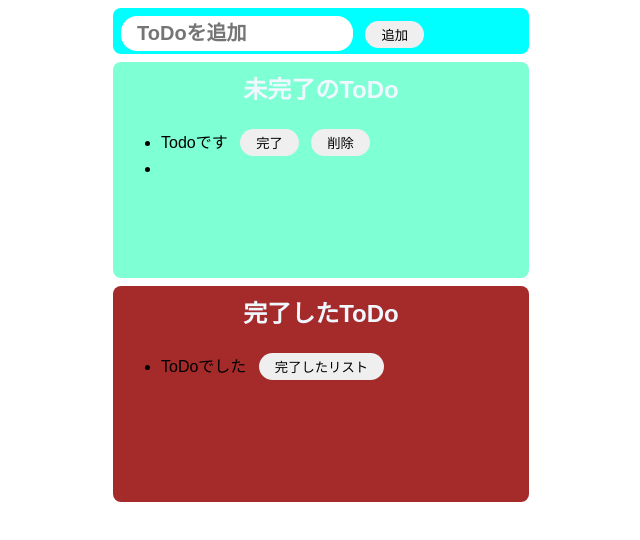
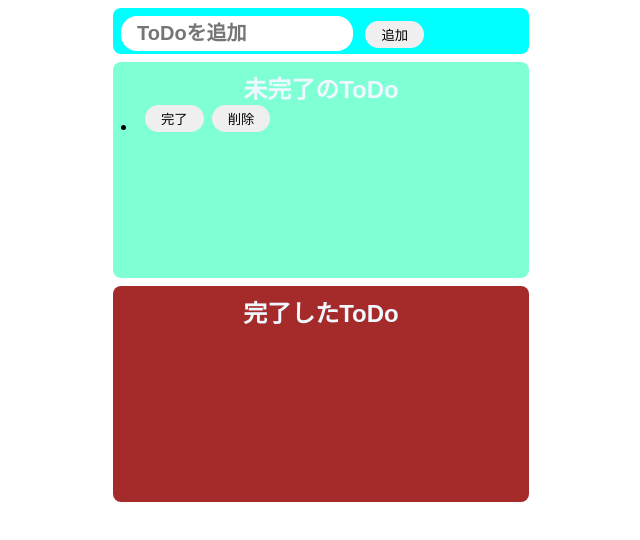
Before and after one commit to TakaYus/jsVanilaTodo, a website built with Parcel: page index.html in a window 1280 px wide. Both pictures are taken after a click on the button "追加". Shown: the whole page, without its empty margins (319-959 px from the left). Built offline with nearby package versions, Linux system fonts and the light colour scheme.

Commit message:
ToDoComplete

```diff
--- a/index.html
+++ b/index.html
@@ -9,31 +9,31 @@
   <body>
     <div class="input_area">
       <input id="addText" type="text" placeholder="ToDoを追加" />
-      <button id="add_bottun">追加</button>
+      <button id="add_button">追加</button>
     </div>
 
-    <div class="uncomplate_area">
+    <div class="uncomplete_area">
       <p class="title">未完了のToDo</p>
-      <ul>
-        <li id="uncomplate_list">
-          <div>
+      <ul id="uncomplete_list">
+        <!-- <li>
+          <div class="list_row">
             Todoです
             <button>完了</button>
             <button>削除</button>
           </div>
-        </li>
+        </li> -->
       </ul>
     </div>
 
-    <div class="complate_area">
+    <div class="complete_area">
       <p class="title">完了したToDo</p>
-      <ul>
-        <li>
-          <div>
+      <ul id="complete_list">
+        <!-- <li>
+          <div class="list_row">
             ToDoでした
             <button>完了したリスト</button>
           </div>
-        </li>
+        </li> -->
       </ul>
     </div>
   </body>
--- a/src/index.js
+++ b/src/index.js
@@ -3,20 +3,76 @@ import "./styles.css";
 const onClickAdd = () => {
   const inputText = document.querySelector("#addText").value;
   document.querySelector("#addText").value = "";
+  createIncompleteList(inputText);
+};
 
-  // タグの追加
+// 未完了リストから指定の要素を削除する関数
+const deleteFromInCompleteList = (target) => {
+  document.querySelector("#uncomplete_list").removeChild(target);
+};
+
+const createIncompleteList = (text) => {
+  // liタグの追加
   const li = document.createElement("li");
   const div = document.createElement("div");
+  div.className = "list_row";
+  const pTag = document.createElement("p");
+
+  // 削除ボタン
+  const deleteButton = document.createElement("button");
+  deleteButton.innerText = "削除";
+  deleteButton.addEventListener("click", () => {
+    // const deleteTarget = div.parentNode;
+    // document.getElementById("incomplete_list").removeChild(target);
+    deleteFromInCompleteList(div.parentNode);
+  });
+  // 完了ボタン
+  const completeButton = document.createElement("button");
+  completeButton.innerText = "完了";
+  completeButton.addEventListener("click", () => {
+    deleteFromInCompleteList(div.parentNode);
+
+    // 完了リストに追加
+    const addTarget = pTag.parentNode;
+    const text = addTarget.firstElementChild.innerText;
+    // div( = addTarget)の中身を初期化　→　null
+    addTarget.textCntent = null;
+
+    // 戻すbutton
+    const backButton = document.createElement("button");
+    backButton.innerText = "戻す";
+    // 戻すbuttonの処理
+    backButton.addEventListener("click", () => {
+      const deleteTarget = backButton.parentNode;
+      document
+        .querySelector("#complete_list")
+        .removeChild(deleteTarget.parentNode);
+
+      // テキストの取得
+      const text = backButton.parentNode.firstChild.innerText;
+      createIncompleteList(text);
+    });
+
+    // 完了した ToDo の liタグ を生成
+    addTarget.appendChild(pTag);
+    addTarget.appendChild(backButton);
+    pTag.innerText = text;
+
+    const addList = document.querySelector("#complete_list");
+    addList.appendChild(addTarget.parentNode);
+  });
 
   // liタグの子要素に各要素を設定
   li.appendChild(div);
-  div.innerText = inputText;
-  console.log(li);
+  div.appendChild(pTag);
+  pTag.innerText = text;
+  div.appendChild(completeButton);
+  div.appendChild(deleteButton);
 
   // 未完了リストに追加
-  document.querySelector("#uncomplate_list").appendChild(li);
+  document.querySelector("#uncomplete_list").appendChild(li);
 };
 
 document
-  .querySelector("#add_bottun")
+  .querySelector("#add_button")
   .addEventListener("click", () => onClickAdd());
--- a/src/styles.css
+++ b/src/styles.css
@@ -1,3 +1,8 @@
+* {
+  margin: 0;
+  padding: 0;
+}
+
 body {
   font-family: sans-serif;
 }
@@ -11,7 +16,7 @@ body {
   border-radius: 8px;
 }
 
-.uncomplate_area {
+.uncomplete_area {
   background-color: aquamarine;
   width: 400px;
   min-height: 200px;
@@ -20,7 +25,7 @@ body {
   border-radius: 8px;
 }
 
-.complate_area {
+.complete_area {
   background-color: brown;
   width: 400px;
   min-height: 200px;
@@ -64,3 +69,15 @@ li div {
   padding-bottom: 4px;
   text-decoration: none;
 }
+
+ul {
+  padding-left: 16px;
+}
+
+li {
+  padding-bottom: 4px;
+}
+
+.list_row {
+  display: flex;
+}
```
